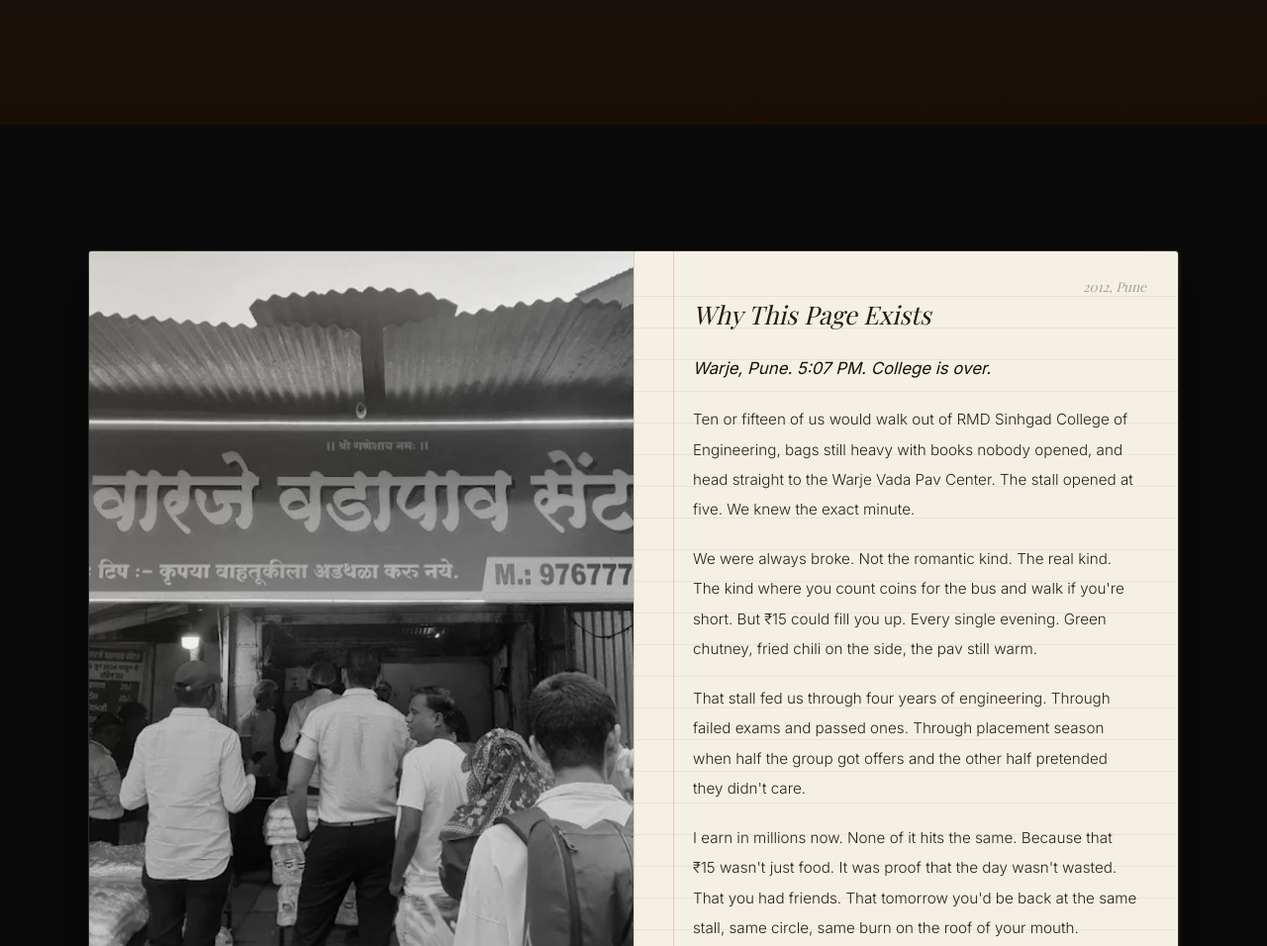
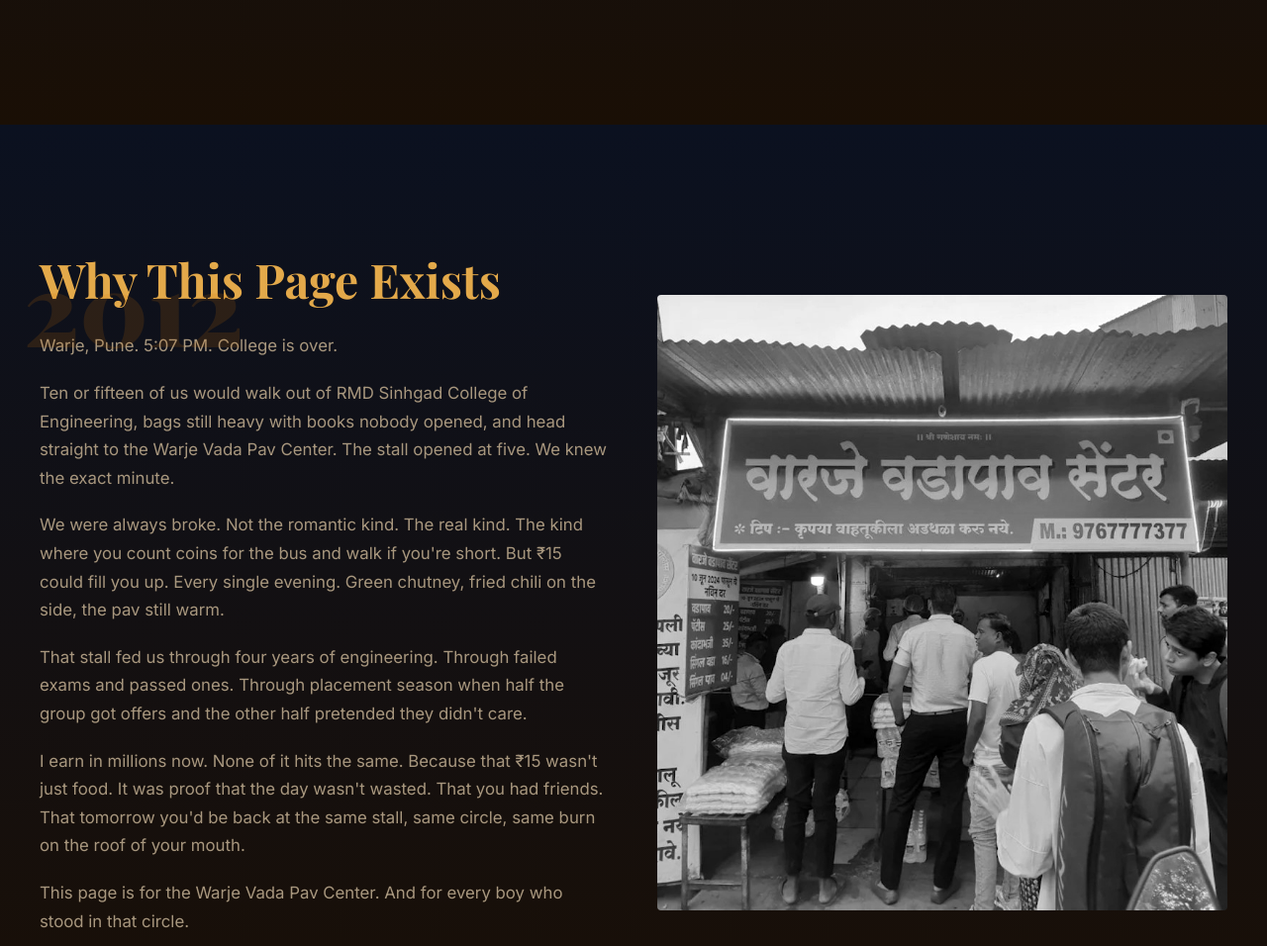
Before and after one commit to simplynadaf/mumbai-vada-pav, a plain HTML site: page index.html in a window 1280 px wide. Shown: the part 1600-2556 px from the top of the page at 99% size. Drawn offline with nearby package versions, Linux system fonts and the light colour scheme; a web font is replaced by a local one.

Commit message:
feat: personal story now uses same grid layout as Born on a Platform section

```diff
--- a/index.html
+++ b/index.html
@@ -91,15 +91,13 @@
   </section>
 
   <!-- ═══════════════════════════════════════════════════════════════════
-       PERSONAL STORY (Vintage notebook with photo)
+       PERSONAL STORY (Same layout as Origin section)
        ═══════════════════════════════════════════════════════════════════ -->
-  <section class="section personal" id="story" aria-label="Personal story">
-    <div class="personal__page reveal">
-      <div class="personal__photo-side">
-        <img src="./img/college-days.jpg" alt="College days photo, black and white" loading="lazy" />
-      </div>
-      <div class="personal__text-side">
-        <span class="personal__date">2012, Pune</span>
+  <section class="origin section" id="story" aria-label="Personal story">
+    <div class="container--wide">
+      <div class="origin__grid">
+        <div class="origin__text reveal-left" style="position:relative;">
+          <span class="origin__year" aria-hidden="true">2012</span>
           <h2>Why This Page Exists</h2>
           <p>Warje, Pune. 5:07 PM. College is over.</p>
           <p>Ten or fifteen of us would walk out of RMD Sinhgad College of Engineering, bags still heavy with books nobody opened, and head straight to the Warje Vada Pav Center. The stall opened at five. We knew the exact minute.</p>
@@ -107,6 +105,8 @@
           <p>That stall fed us through four years of engineering. Through failed exams and passed ones. Through placement season when half the group got offers and the other half pretended they didn't care.</p>
           <p>I earn in millions now. None of it hits the same. Because that ₹15 wasn't just food. It was proof that the day wasn't wasted. That you had friends. That tomorrow you'd be back at the same stall, same circle, same burn on the roof of your mouth.</p>
           <p>This page is for the Warje Vada Pav Center. And for every boy who stood in that circle.</p>
+        </div>
+        <img src="./img/college-days.jpg" alt="College days photo, black and white, friends at vada pav stall" class="origin__image reveal-right" loading="lazy" width="640" height="690" />
       </div>
     </div>
   </section>
```
Lines whose indentation alone changed are shown as unchanged.
